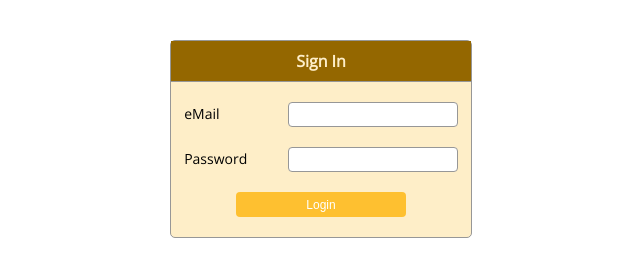
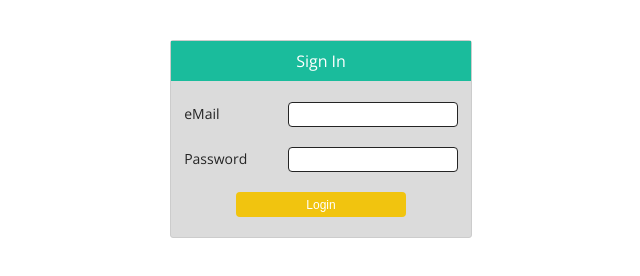
Before and after one commit to welldone-software/cf-microservices-demo, a website: page auth_server/templates/login.html in a window 1280 px wide. Shown: the whole page, without its empty margins (319-959 px from the left). Drawn offline with nearby package versions, Linux system fonts and the light colour scheme.

Commit message:
login styling changes

```diff
--- a/auth_server/templates/login.html
+++ b/auth_server/templates/login.html
@@ -5,6 +5,7 @@
         body {
             font-family: 'Open Sans';
             font-size:14px;
+            color:#242424;
         }
 
         body * {
@@ -12,11 +13,11 @@
         }
 
         .form {
-            border:1px solid #979797;
-            border-radius: 5px;
+            border:1px solid #CCCCCC;
+            border-radius: 3px;
             margin:  40px auto;
             width: 300px;
-            background: #FEEEC8;
+            background: #DBDBDB;
         }
 
         label {
@@ -26,7 +27,7 @@
         }
 
         input {
-            border: 1px solid #979797;
+            border: 1px solid #242424;
             height: 25px;
             width: 170px;
             border-radius: 4px;
@@ -34,7 +35,7 @@
         }
 
         input[type=submit] {
-            background: #FEC030;
+            background: #f1c40f;
             border:none;
             color:#FFF;
         }
@@ -54,13 +55,14 @@
             text-align: center;
         }
 
-        h1 {
-            border-bottom:1px solid #979797;
+        .title > div {
+            border-bottom:1px solid #DBDBDB;
             text-align: center;
             font-size:16px;
-            background: #946700;
+            background: #1abc9c;
             line-height: 40px;
-            color:#FEEEC8;
+            color:#FFF;
+            font-weight: lighter;
         }
 
 
@@ -71,7 +73,7 @@
 <!--<hr/>-->
 <div class="form">
     <div class="title">
-        <h1>Sign In</h1>
+        <div>Sign In</div>
     </div>
     <form method="get"  action="/__appId__/authenticate">
         <div class="form-control">
```
